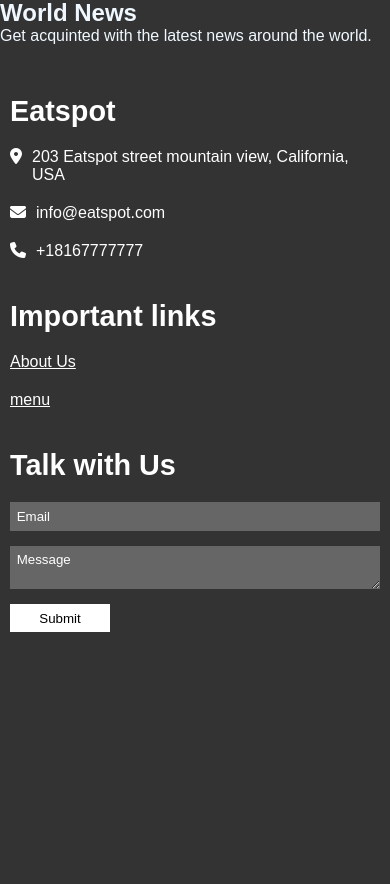
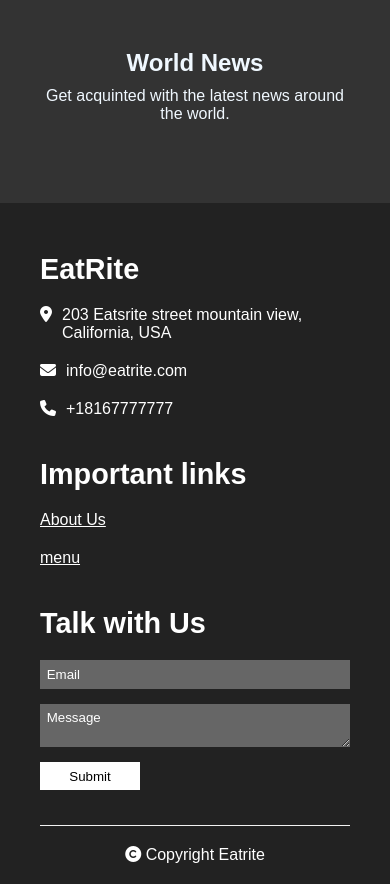
Before and after one commit to Judechuks/eat-rite, a Django app: page / in a window 390 px wide. Shown: the part 2289-3173 px from the top of the page. Before the commit the page ends 2921 px from the top, so only its background shows below. Run offline with Django 5.2, Linux system fonts and the light colour scheme; data that the repository does not hold is empty.

Commit message:
styled the footer and responsive styles to the news section

```diff
--- a/static/styles.css
+++ b/static/styles.css
@@ -138,7 +138,7 @@ nav {
   text-align: center;
   font-size: 2.2em;
 }
-#menu article {
+#menu article, .news-container {
   display: flex;
   flex-wrap: wrap;
   gap: 25px;
@@ -151,7 +151,7 @@ nav {
   margin: 20px 10px;
   text-transform: capitalize;
 }
-#menu img {
+#menu img, .news-container img {
   width: 100%;
   height: 180px;
 }
@@ -160,9 +160,42 @@ nav {
   margin: 0 10px 10px;
   padding: 6px;
 }
+
+/* news */
+#news {
+  padding: 50px 40px;
+}
+#news > h1, #news > p{
+  text-align: center;
+}
+#news > p{
+  margin: 10px auto 30px;
+}
+.news-box{
+    flex-basis: 23%;
+}
+#news .cta{
+  display: block;
+  margin-bottom: 8px;
+}
+.news-box h3{
+  line-height: 1.1;
+  margin-block: 15px;
+}
+.news-box p{
+  line-height: 1.1;
+}
+.news-box h4{
+  margin-block: 12px;
+}
+
+/* footer */
 footer {
-  padding: 50px 40px;
+  padding: 50px 40px 20px;
+  background: #222;
   color: white;
+}
+.footer-container{
   display: flex;
   justify-content: space-between;
   gap: 20px;
@@ -180,7 +213,7 @@ footer h2 {
 footer article {
   flex-basis: 33%;
 }
-footer div {
+footer .contact-detail {
   display: flex;
   gap: 10px;
   margin-bottom: 20px;
@@ -210,10 +243,16 @@ footer button {
   color: black;
   width: 100px;
 }
+.divider{
+  border-top: 1px solid #f2f2f2;
+  padding-top: 20px;
+  margin-top: 20px;
+  text-align: center;
+}
 
 /* media query */
 @media screen and (max-width: 1031px) {
-  #menu article div {
+  #menu article div, .news-box {
     flex-basis: 31%;
   }
 }
@@ -261,7 +300,7 @@ footer button {
     flex-direction: column;
     gap: 30px;
   }
-  #menu article div {
+  #menu article div, .news-box {
     flex-basis: 48%;
   }
 }
@@ -269,18 +308,18 @@ footer button {
   #menu article {
     justify-content: center;
   }
-  #menu article div {
-    flex-basis: 80%;
+  #menu article div, .news-box {
+    flex-basis: 90%;
   }
-  footer {
+  .footer-container {
     flex-direction: column;
   }
 }
 @media screen and (max-width: 450px) {
-  #about, #menu, footer {
+  #about, #menu, #new {
     padding: 50px 10px;
   }
-  #menu article div{
+  #menu article div, .news-box{
     flex-basis: 100%;
   }
 }
--- a/templates/index.html
+++ b/templates/index.html
@@ -54,7 +54,7 @@
         Our passion lies in creating exceptional dining experiences that
         tantalize your taste buds and warm your soul. From farm-fresh
         ingredients to innovative culinary techniques, every dish at The
-        Eatspot is a masterpiece — a symphony of textures, colors, and aromas.
+        Eatrite is a masterpiece — a symphony of textures, colors, and aromas.
         We believe that food is more than sustenance; it’s an art form. Our
         chefs, led by the talented Chef Jude, blend tradition with
         modernity, infusing each plate with love and creativity. Whether
@@ -93,35 +93,35 @@
   <section id="news">
     <h1>World News</h1>
     <p>Get acquinted with the latest news around the world.</p>
-    <div class="news-container">
+    <article class="news-container">
       {% for news in newslist %}
-
         <div class="news-box">
           <img src="{{news.urlToImage}}" alt="news image" />
           <h3>{{news.title}}</h3>
           <p>{{news.description}}</p>
-        <h4>By: {{news.author}}</h4>
+          <h4>Author: {{news.author}}</h4>
           <a href="{{news.url}}" class="cta" target="_blank">Read more</a>
-        <small>{{news.publishedAt}}</small>
+          <small>Published: {{news.publishedAt}}</small>
         </div>
 
       {% endfor %}
-    </div>
+    </article>
   </section>
 
   <!-- Footer -->
   <footer id="contact">
+    <main class="footer-container">
       <article>
-      <a href="#" class="logo">Eatspot</a>
-      <div>
+        <a href="#" class="logo">EatRite</a>
+        <div class="contact-detail">
           <i class="fa fa-location-dot"></i>
-        <p>203 Eatspot street mountain view, California, USA</p>
+          <p>203 Eatsrite street mountain view, California, USA</p>
         </div>
-      <div>
+        <div class="contact-detail">
           <i class="fa fa-envelope"></i>
-        <p>info@eatspot.com</p>
+          <p>info@eatrite.com</p>
         </div>
-      <div>
+        <div class="contact-detail">
           <i class="fa fa-phone"></i>
           <p>+18167777777</p>
         </div>
@@ -141,6 +141,10 @@
           <button>Submit</button>
         </form>
       </article>
+    </main>
+    <div class="divider">
+      <p><i class="fa fa-copyright"></i> Copyright <span></span> Eatrite</p>
+    </div>
   </footer>
 </body>
 </html>
```
Lines whose indentation alone changed are shown as unchanged.
